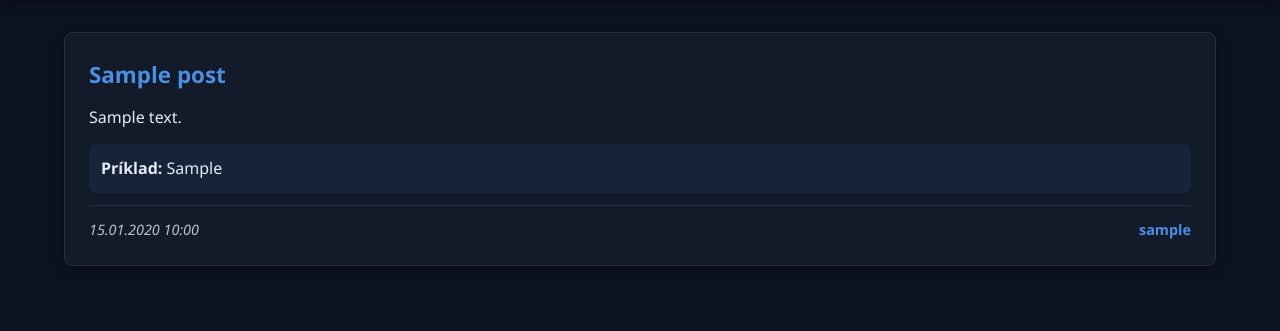
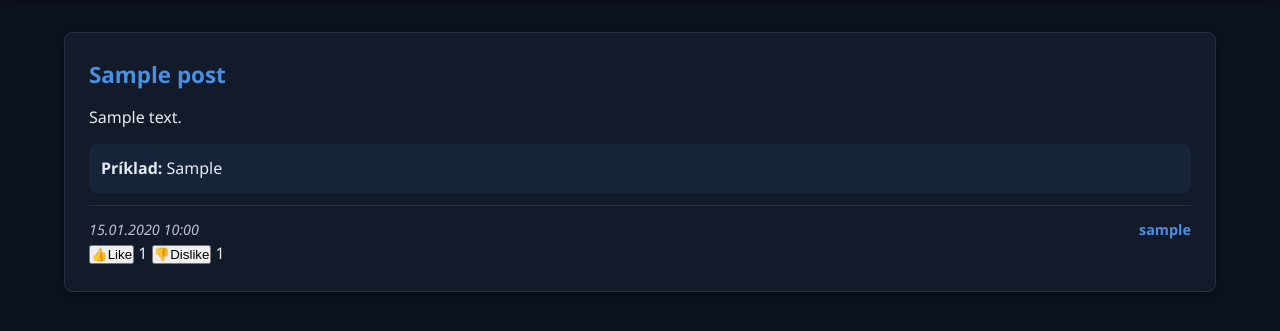
Before and after one commit to Hamlob/urbandictionary_be, a Django app: page /posts/random_post/ in a window 1280 px wide. Shown: the part 71-402 px from the top of the page. Run offline with Django 5.2, Linux system fonts and the light colour scheme; tables that the repository leaves empty hold one stand-in row (values such as "Sample post"); parts of the project's set-up code (start-up, migrations or seed data) failed here and were passed over.

Commit message:
include like/dislike functionality

```diff
--- a/project/posts/models.py
+++ b/project/posts/models.py
@@ -13,11 +13,20 @@ class Post(models.Model):
     publish_date = models.DateTimeField("date published")
     author = models.ForeignKey(User, on_delete=models.CASCADE)
 
-    upvotes = models.PositiveIntegerField(default=0)
-    downvotes = models.PositiveIntegerField(default=0)
+    like_count = models.PositiveIntegerField(default=0)
+    dislike_count = models.PositiveIntegerField(default=0)
 
     def __str__(self):
         return self.post_title
+
+class Reaction(models.Model):
+    class ReactionType(models.TextChoices):
+        LIKE = "like"
+        DISLIKE = "dislike"
+
+    user = models.ForeignKey(User, on_delete=models.CASCADE)
+    post = models.ForeignKey(Post, on_delete=models.CASCADE, related_name='votes')
+    type = models.CharField(max_length=8, choices=ReactionType.choices)
 
 class PostUnverified(models.Model):
     post_title = models.CharField(max_length = 255)
--- a/project/posts/templates/feed.html
+++ b/project/posts/templates/feed.html
@@ -4,7 +4,7 @@
     {% if page_obj %}
     <div class="posts-grid">
         {% for post in page_obj %}
-        <article class="post-card">
+        <article class="post-card" data-post-id="{{ post.id }}">
             <h2 class="post-title">{{ post.post_title }}</h2>
             <p class="post-text">{{ post.post_text }}</p>
             {% if post.post_example %}
@@ -12,10 +12,37 @@
                 <strong>Príklad:</strong> {{ post.post_example }}
             </div>
             {% endif %}
+
             <div class="post-meta">
                 <span class="post-date">{{ post.publish_date|date:"d.m.Y H:i" }}</span>
                 <span class="post-author">{{ post.author }}</span>
             </div>
+
+            {% with user_reaction=post.user_reaction %}
+            <div class="post-reactions">
+                <button
+                    class="reaction-button like-button"
+                    data-type="like"
+                    aria-pressed="{% if user_reaction and user_reaction.type == LIKE %}true{% else %}false{% endif %}"
+                >
+                    👍<span class="reaction-label">{% if user_reaction and user_reaction.type == LIKE %}Liked{% else %}Like{% endif %}</span>
+                </button>
+                <span class="reaction-count like-count">
+                    {{ post.like_count }}
+                </span>
+
+                <button
+                    class="reaction-button dislike-button"
+                    data-type="dislike"
+                    aria-pressed="{% if user_reaction and user_reaction.type == DISLIKE %}true{% else %}false{% endif %}"
+                >
+                    👎<span class="reaction-label">{% if user_reaction and user_reaction.type == DISLIKE %}Disliked{% else %}Dislike{% endif %}</span>
+                </button>
+                <span class="reaction-count dislike-count">
+                    {{ post.dislike_count }}
+                </span>
+            </div>
+            {% endwith %}
         </article>
         {% endfor %}
     </div>
@@ -45,5 +72,7 @@
     </div>
     {% endif %}
 </div>
+{% load static %}
+<script src="{% static 'js/reaction.js' %}"></script>
 
 {% include "footer.html" %}
--- a/project/posts/urls.py
+++ b/project/posts/urls.py
@@ -16,4 +16,5 @@ urlpatterns = [
     path('change_password/', views.change_password, name = 'change_password'),
     path('user_posts/', views.user_posts, name = 'user_posts'),
     path('search/', views.search, name = 'search'),
+    path('<int:post_id>/react/', views.toggle_reaction, name='toggle_reaction')
 ]
--- a/project/posts/views.py
+++ b/project/posts/views.py
@@ -1,5 +1,5 @@
-from django.shortcuts import render, redirect
-from django.http import HttpResponse
+from django.shortcuts import render, redirect, get_object_or_404
+from django.http import HttpResponse, HttpResponseNotAllowed, HttpResponseBadRequest, JsonResponse
 from django.contrib import messages
 from django.contrib.auth import authenticate, login as auth_login, logout as auth_logout, update_session_auth_hash
 from django.contrib.auth.forms import PasswordChangeForm
@@ -9,6 +9,9 @@ from django.core.paginator import Paginator
 from django.contrib.postgres.search import SearchQuery, SearchRank, SearchVector
 from django.core.mail import send_mail
 from django.conf import settings
+from django.db import transaction, models
+
+import json
 
 from uuid import uuid4
 from random import randint
@@ -21,7 +24,6 @@ POSTS_PER_PAGE = 10
 
 #TODO:
 #likes
-#email verification for registration
 
 def _display_posts_paginated(request, posts):
     """
@@ -31,7 +33,25 @@ def _display_posts_paginated(request, posts):
     page_num = request.GET.get("page")
     page_obj = paginator.get_page(page_num)             #retrieves only the posts for the given page
 
-    return render(request, 'feed.html', {'page_obj': page_obj})
+    # handle user reactions to posts for both logged in and anonymous users
+    user_reactions = {}
+
+    if request.user.is_authenticated:
+        post_ids = [p.id for p in page_obj.object_list]
+        for reaction in Reaction.objects.filter(post_id__in=post_ids, user=request.user):
+            user_reactions[reaction.post_id] = reaction.type #like, dislake or none
+
+    for post in page_obj.object_list:
+        post.user_reaction = user_reactions.get(post.id, 'none')
+
+    return render(
+        request,
+        'feed.html',
+        {
+            'page_obj': page_obj,
+            'user_reactions': user_reactions,
+        }
+    )
 
 
 def redirect_home():
@@ -84,7 +104,7 @@ def login(request):
                 else:
                     form.add_error(None, "Invalid username or password")
         else:
-            return HttpResponse("invalid form")
+            return HttpResponseBadRequest("Invalid form")
     else:
         form = UserLoginForm()
 
@@ -196,7 +216,7 @@ def verify_user(request, token: str):
         messages.success(request, 'Ucet bol vytvoreny.')
         return redirect('login')
     else:
-        return HttpResponse("Neplatny odkaz")
+        return HttpResponseBadRequest("Neplatny odkaz")
 
 
 def _create_post_authenticated(request):
@@ -265,9 +285,9 @@ def _create_post_guest(request):
                 return redirect_home()
 
             else:
-                return HttpResponse("Nepodarilo sa poslat email pre overenie.")
+                return HttpResponse("Nepodarilo sa poslat email pre overenie.", status=503)
         else:
-            return HttpResponse("invalid form")
+            return HttpResponseBadRequest("invalid form")
 
     else:
         form = CreatePostFormGuest()
@@ -300,7 +320,7 @@ def verify_post(request, token: str):
 
         return redirect_home()
     else:
-        return HttpResponse("Neplatny odkaz")
+        return HttpResponseBadRequest("Neplatny odkaz")
 
 
 def search(request):
@@ -314,4 +334,64 @@ def search(request):
             .order_by("-rank")
         return _display_posts_paginated(request, search_results)
     else:
-        return HttpResponse('Invalid request type for search')
+        return HttpResponseNotAllowed(['GET'])
+
+@login_required
+def toggle_reaction(request, post_id):
+    if request.method != 'POST':
+        return HttpResponseNotAllowed(['POST'])
+
+    post = get_object_or_404(Post, id=post_id)
+    try:
+        payload = json.loads(request.body.decode("utf-8"))
+    except json.JSONDecodeError:
+        return HttpResponseBadRequest('Invalid JSON')
+    type = payload.get('type')     #like or dislike
+    if type not in (Reaction.ReactionType.LIKE, Reaction.ReactionType.DISLIKE):
+        return HttpResponseBadRequest('Invalid reaction type.')
+
+    with transaction.atomic():
+        # user reaction to the post already exists
+        try:
+            reaction = Reaction.objects.select_for_update().get(user=request.user, post=post)
+
+            # case for removing an existing reaction (e.g. clicking a like on liked post)
+            if reaction.type == type:
+                reaction.delete()
+                # update post reaction counter
+                if type == Reaction.ReactionType.LIKE:
+                    post.like_count -= 1
+                else:
+                    post.dislike_count -= 1
+                state = 'none'  # user has no reaction to the post
+
+            # switching from like to dislike or vice versa case
+            else:
+                reaction.type = type
+                reaction.save(update_fields=['type'])
+                if type == Reaction.ReactionType.LIKE:
+                    post.like_count += 1
+                    post.dislike_count -= 1
+                else:
+                    post.dislike_count += 1
+                    post.like_count -= 1
+                state = type
+
+        except Reaction.DoesNotExist:
+            Reaction.objects.create(user=request.user, post=post, type=type)
+            if type == Reaction.ReactionType.LIKE:
+                post.like_count += 1
+            else:
+                post.dislike_count += 1
+            state = type
+
+        finally:
+            post.save()
+
+    post.refresh_from_db(fields=['like_count', 'dislike_count'])
+    return JsonResponse({
+        'state': state,     # 'like', 'dislike', 'none'
+        'likes': post.like_count,
+        'dislikes': post.dislike_count,
+        'post_id': post_id
+    })
--- /dev/null
+++ b/project/static/js/reaction.js
@@ -0,0 +1,63 @@
+// reaction.js
+function getCookie(name) {
+    const value = `; ${document.cookie}`;
+    const parts = value.split(`; ${name}=`);
+    if (parts.length === 2) return parts.pop().split(';').shift();
+}
+const csrftoken = getCookie('csrftoken');
+
+document.addEventListener('click', async (e) => {
+    const btn = e.target.closest('.reaction-button');
+    if (!btn) return;
+
+    const type = btn.dataset.type; // 'like' or 'dislike'
+    const article = btn.closest('article.post-card');
+    const postId = article.dataset.postId;
+    const likeBtn = article.querySelector('.like-button');
+    const dislikeBtn = article.querySelector('.dislike-button');
+    const likeCountEl = article.querySelector('.like-count');
+    const dislikeCountEl = article.querySelector('.dislike-count');
+
+    btn.disabled = true;
+    try {
+        const resp = await fetch(`/posts/${postId}/react/`, {
+            method: 'POST',
+            headers: {
+                'X-CSRFToken': csrftoken,
+                'X-Requested-With': 'XMLHttpRequest',
+                'Content-Type': 'application/json'
+            },
+            body: JSON.stringify({ type })
+    });
+
+    if (!resp.ok) {
+        if (resp.status === 403) {
+            alert('Prosím prihláste sa, aby ste mohli reagovať');
+        } else if (resp.status === 503) {
+            alert('Služba je momentálne nedostupná.');
+        } else {
+            alert('Nepodarilo sa aktualizovať reakciu.');
+        }
+        return;
+    }
+
+    const data = await resp.json();
+    // Update UI from server truth
+    const liked = data.state === 'like';
+    const disliked = data.state === 'dislike';
+
+    likeBtn.setAttribute('aria-pressed', liked ? 'true' : 'false');
+    dislikeBtn.setAttribute('aria-pressed', disliked ? 'true' : 'false');
+
+    likeBtn.querySelector('.reaction-label').textContent = liked ? 'Liked' : 'Like';
+    dislikeBtn.querySelector('.reaction-label').textContent = disliked ? 'Disliked' : 'Dislike';
+
+    likeCountEl.textContent = data.likes;
+    dislikeCountEl.textContent = data.dislikes;
+}   catch (err) {
+        console.error(err);
+        alert('Network error.');
+}   finally {
+        btn.disabled = false;
+}
+});
```
Also changed, not shown: project/posts/migrations/0004_rename_downvotes_post_dislike_count_and_more.py (added).
